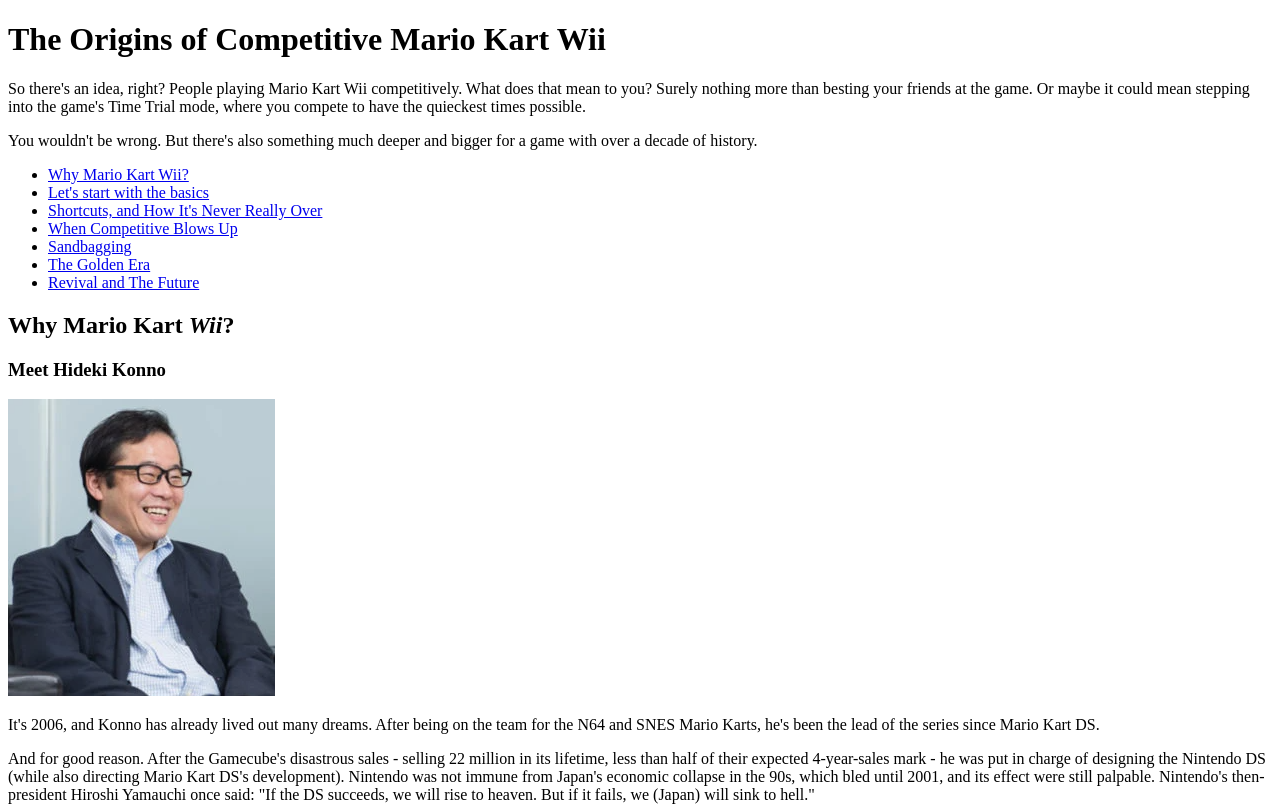
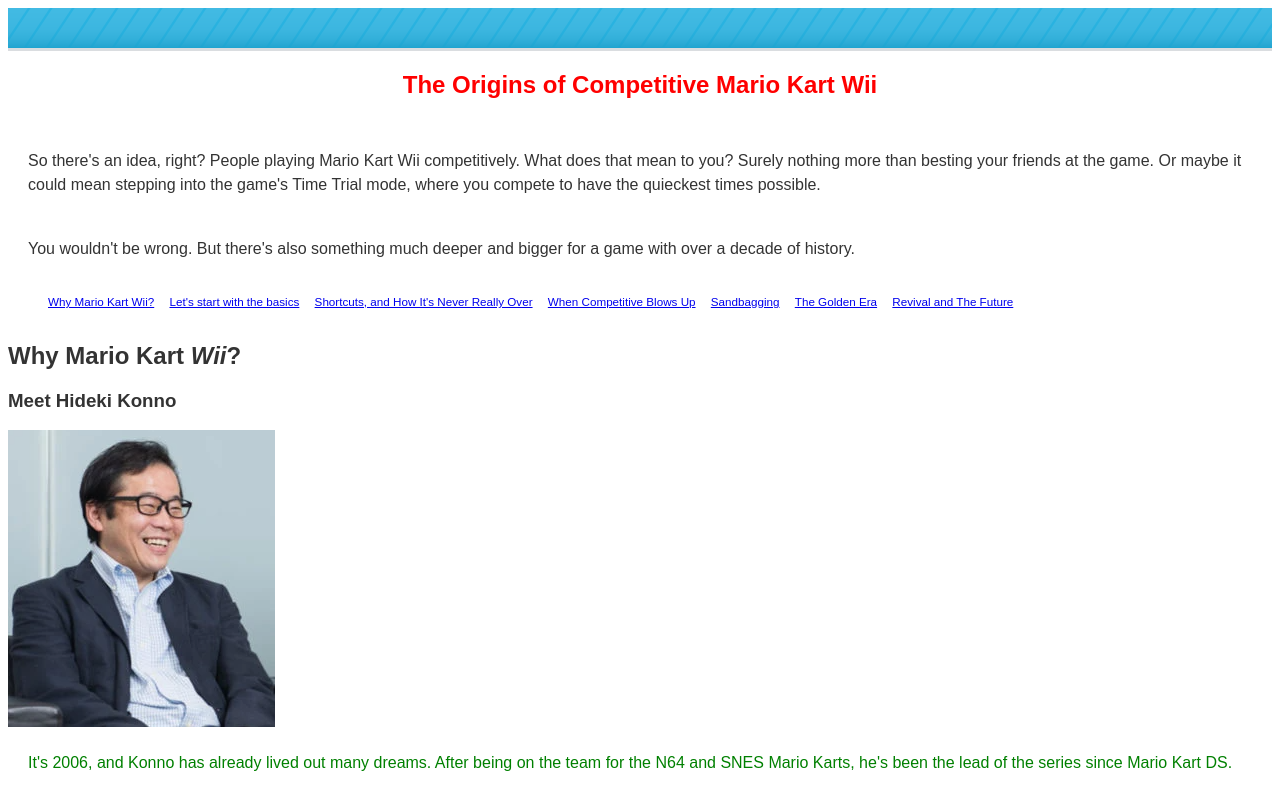
Before and after one commit to LaunchCodeAllhubs/js-assignment-4-html-me-something-erikenrique, a website: page index.html in a window 1280 px wide. Shown: the top 807 px of the page. Drawn offline with Linux system fonts and the light colour scheme.

Commit message:
Added CSS and modified HTML

```diff
--- a/index.html
+++ b/index.html
@@ -2,13 +2,18 @@
 <html>
    <head>
       <title>Mario Kart Wii History by Erik Jacome</title>
+      <link rel="stylesheet" type="text/css" href="styles.css">
+      <div id="topbar"></div>
    </head>
    <body>
       <header>
-         <h1>The Origins of Competitive Mario Kart Wii</h1>
+         <h1 id="mainHeading">The Origins of Competitive Mario Kart Wii</h1>
       </header>
       <main>
          <article>
+            <section id="intro">
+
+            </section>
             <p>So there's an idea, right? People playing Mario Kart Wii competitively. What does that mean to you? Surely nothing more than besting your friends at the game. Or maybe it could mean stepping into the game's Time Trial mode, where you compete to have the quieckest times possible.</p>
             <p>You wouldn't be wrong. But there's also something much deeper and bigger for a game with over a decade of history.</p>
 
@@ -37,7 +42,6 @@
                   </li>
                </ul>
             </nav>
-
             <section>
                <a name="why-mkw"></a>
                <h2>Why Mario Kart <i>Wii</i>?</h2>
@@ -45,7 +49,7 @@
                <h3>Meet Hideki Konno</h3>
 
                <img src="images/konno.png">
-               <p>It's 2006, and Konno has already lived out many dreams. After being on the team for the N64 and SNES Mario Karts, he's been the lead of the series since Mario Kart DS.</p>
+               <p id="testP" class="funParagraph">It's 2006, and Konno has already lived out many dreams. After being on the team for the N64 and SNES Mario Karts, he's been the lead of the series since Mario Kart DS.</p>
                <p>And for good reason. After the Gamecube's disastrous sales - selling 22 million in its lifetime, less than half of their expected 4-year-sales mark - he was put in charge of designing the Nintendo DS (while also directing Mario Kart DS's development). Nintendo was not immune from Japan's economic collapse in the 90s, which bled until 2001, and its effect were still palpable. Nintendo's then-president Hiroshi Yamauchi once said: "If the DS succeeds, we will rise to heaven. But if it fails, we (Japan) will sink to hell."</p>
                <p>Konno and Nintendo did not sink to hell.</p>
                <img src="images/console_sales.png">
--- a/styles.css
+++ b/styles.css
@@ -1 +1,52 @@
-/* Write your CSS here! */
+body, h1, p {
+    margin: 0;
+    padding: 0;
+}
+
+nav, ul, li {
+    display: inline-block;
+	margin-right: 1em;
+	font-size: 0.9em;
+}
+
+header, h1 {
+    text-align: center;
+}
+
+body {
+    font-family: 'Arial', sans-serif;
+    background-color: white;
+    color: #333;
+    margin: 8px;
+    display: block;
+}
+
+h1 {
+    font-size: 24px;
+    color: #1464A5;
+    margin-bottom: 10px;
+}
+
+p {
+    font-size: 16px;
+    line-height: 1.5;
+}
+
+h1, p {
+    padding: 20px;
+}
+
+#mainHeading {
+    color: red;
+}
+
+.funParagraph {
+    color: green;
+}
+
+#topbar {
+    height: 43px;
+    width: 100%;
+    background-image: url(images/topbar-bg.gif);
+    background-repeat: repeat-x;
+}
```
Also changed, not shown: images/topbar-bg.gif (added).
